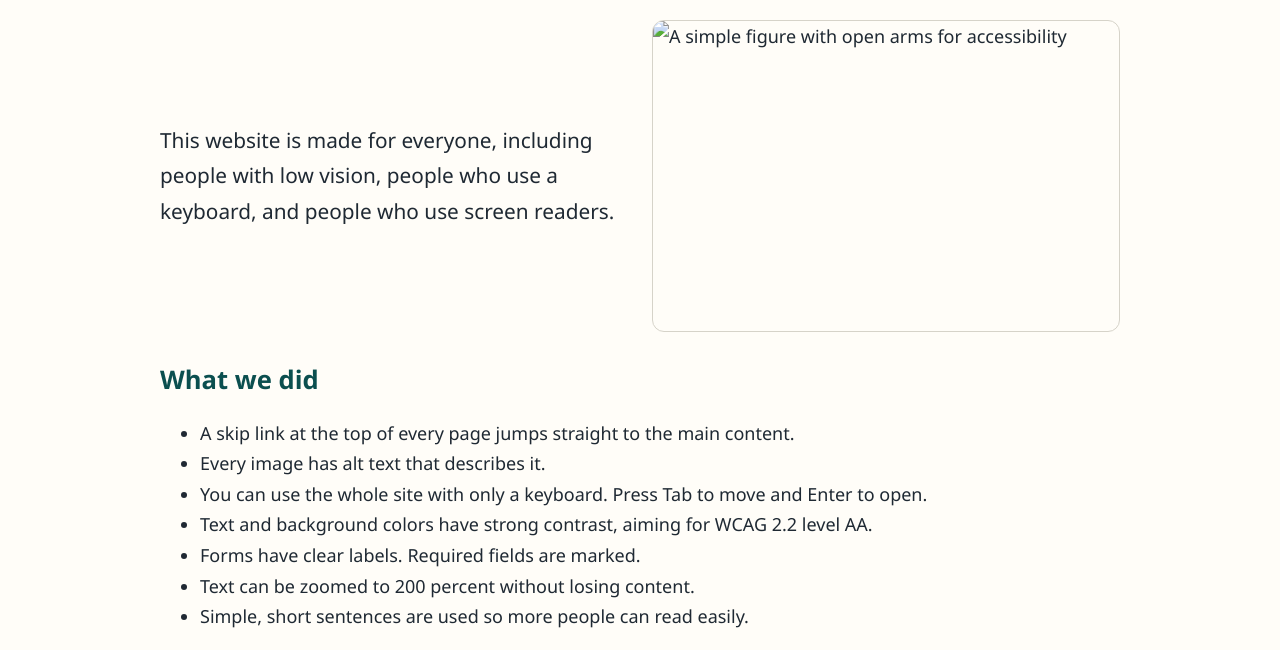
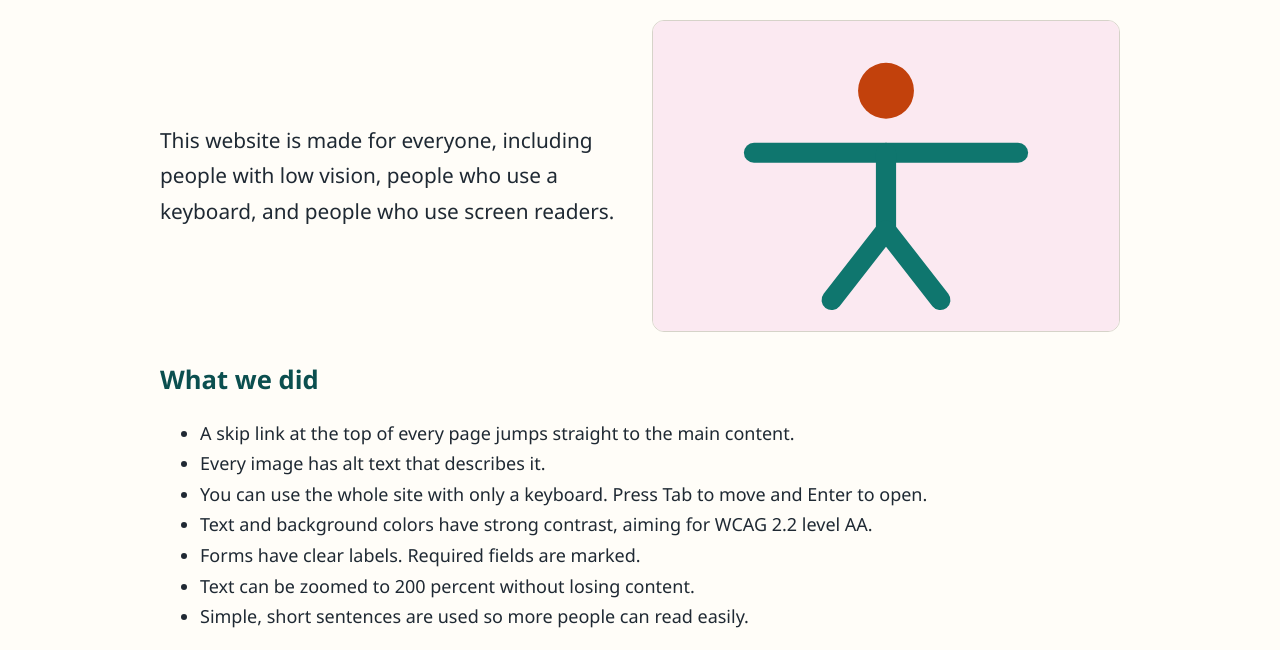
Before and after one commit to 20256205-dot/final, a plain HTML site: page accessibility.html in a window 1280 px wide. Shown: the part 150-800 px from the top of the page. Drawn offline with Linux system fonts and the light colour scheme; files whose address does not match are found by name.

Commit message:
Update accessibility.html

```diff
--- a/accessibility.html
+++ b/accessibility.html
@@ -8,10 +8,10 @@
   <link rel="stylesheet" href="style.css">
 </head>
 <body>
-  <!-- Skip link for keyboard and screen reader users -->
+
   <a class="skip-link" href="#main">Skip to main content</a>
 
-  <!-- Header and menu (same on every page) -->
+
   <header class="site-header">
     <div class="header-inner">
       <a class="logo" href="index.html">SkillSwap Baguio</a>
@@ -29,12 +29,11 @@
     </div>
   </header>
 
-  <!-- Main content of the page -->
   <main id="main">
     <h1>Accessibility Statement</h1>
     <div class="two-col">
       <p class="intro">This website is made for everyone, including people with low vision, people who use a keyboard, and people who use screen readers.</p>
-      <img src="images/accessibility.svg" alt="A simple figure with open arms for accessibility" width="600" height="400">
+      <img src="accessibility.svg" alt="A simple figure with open arms for accessibility" width="600" height="400">
     </div>
     <h2>What we did</h2>
     <ul>
@@ -50,7 +49,6 @@
     <p>If something is hard to use, please <a href="contact.html">contact us</a>.</p>
   </main>
 
-  <!-- Footer (same on every page) -->
   <footer class="site-footer">
     <div class="footer-inner">
       <p><strong>SkillSwap Baguio</strong>: a school project for UN SDG 4, Quality Education.</p>
@@ -68,7 +66,7 @@
     </div>
   </footer>
 
-  <!-- Basic JavaScript: menu toggle, skill filter and form messages -->
+
   <script src="js/script.js"></script>
 </body>
 </html>
```
